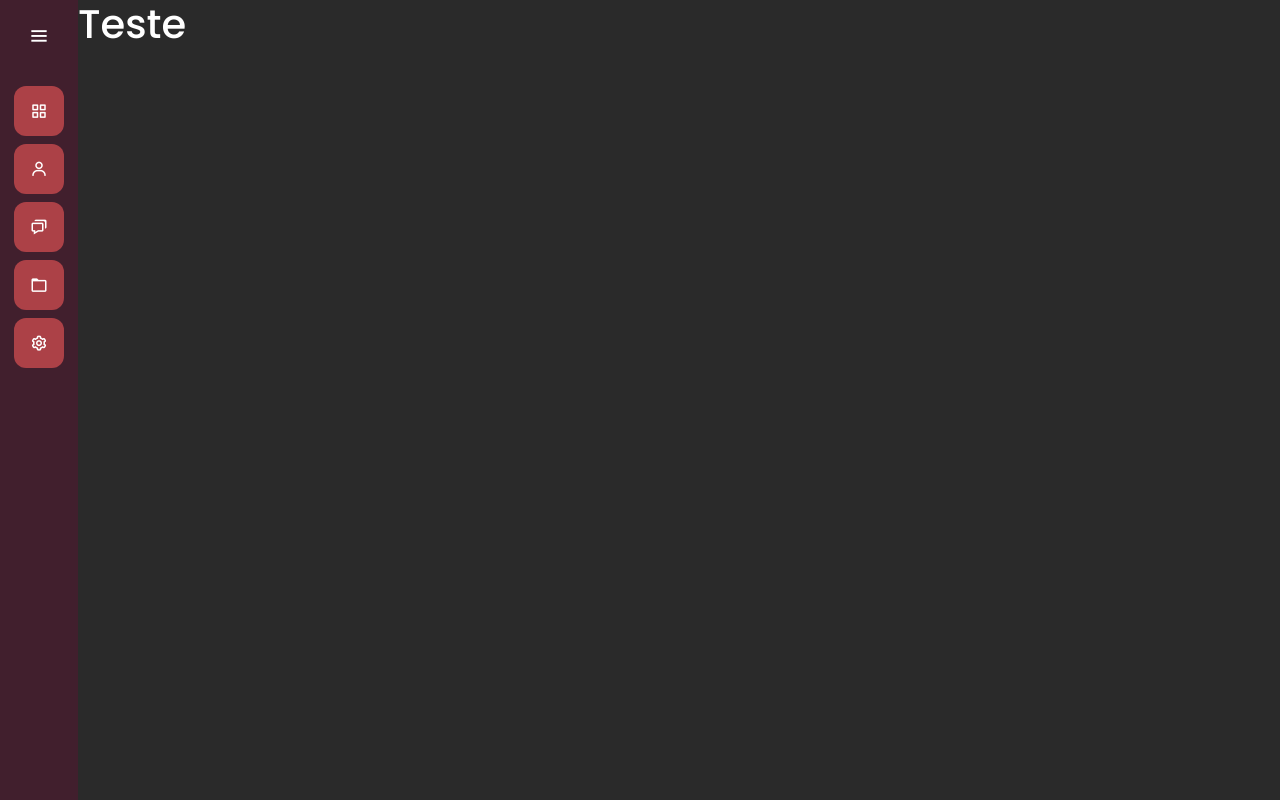
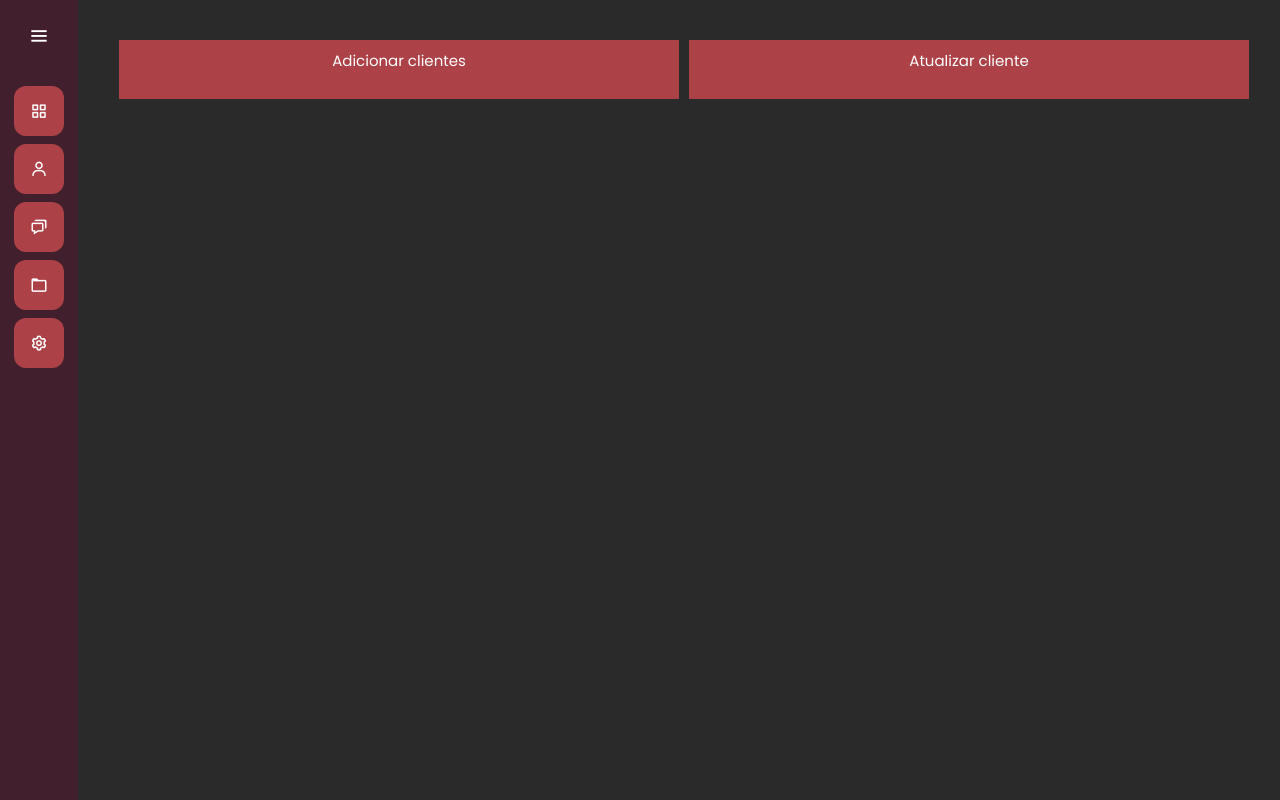
Before and after one commit to HebertFSoares/MecaJato, a Django app: page /clientes in a window 1280 px wide. Run offline with Django 4.2, Linux system fonts and the light colour scheme.

Commit message:
Finalizando estilização da tela

```diff
--- a/clientes/templates/clientes.html
+++ b/clientes/templates/clientes.html
@@ -1,4 +1,4 @@
-{% extends "base.html"  %}
+{% extends "base.html" %}
 {% load static %}
 
 {% block 'head' %}
@@ -6,5 +6,18 @@
 {% endblock %}
 
 {% block 'dashboard' %}
-    <h1>Teste</h1>
+<div class="container">
+    <div class="row">
+
+        <div class="col-md card-dashboard">
+            <p class="text-card">Adicionar clientes</p>
+        </div>
+
+        <div class="col-md card-dashboard">
+            <p class="text-card">Atualizar cliente</p>
+        </div>
+
+    </div>
+</div>
+
 {% endblock %}
--- /dev/null
+++ b/templates/static/clientes/css/clientes.css
@@ -0,0 +1,33 @@
+.card-dashboard{
+
+    background-color: var(--main-color);
+    width: 40%;
+    margin-left: 10px;
+    margin-top: 40px;
+    text-align: center;
+    padding: 10px;
+
+}
+
+.text-card{
+
+    font-size: 15px;
+
+}
+
+.btn-add-carros{
+
+    background-color: var(--contrast-color);
+    padding: 5px;
+    font-weight: bold;
+    cursor: pointer;
+
+}
+
+.btn-principal{
+    color:white;
+    border: none;
+    background-color: var(--dark-color);
+    padding: 5px;
+    font-size: 30px;
+}
```
